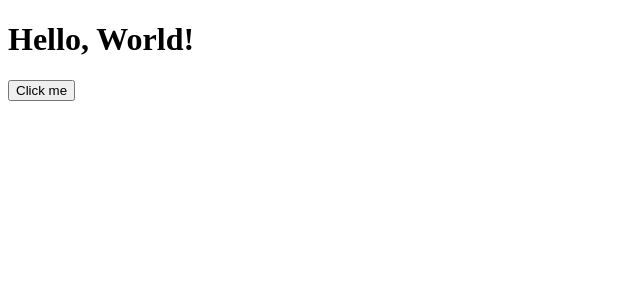
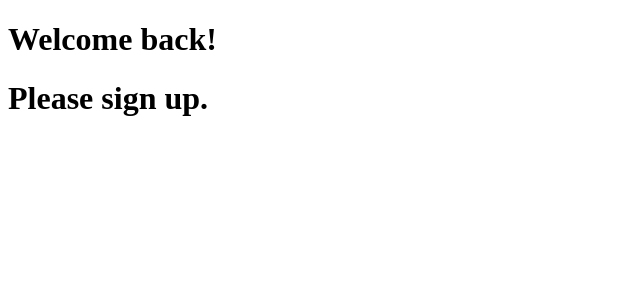
Before and after one commit to datpham0412/react-journey, a React (Create React App) app: page / in a window 1280 px wide. Shown: the top 300 px of the page, without its empty margins (0-640 px from the left). Built offline with nearby package versions, Linux system fonts and the light colour scheme.

Commit message:
Conditional Rendering: using 'if' statement

```diff
--- a/src/App.js
+++ b/src/App.js
@@ -1,15 +1,11 @@
-import React, { useState } from "react";
-import Display from "../src/components/Prop_State/display";
+import React from "react";
+import Greeting from "../src/components/ConditionalRendering/IfStatements/Greeting";
 
 function App() {
-  const [message, setMessage] = useState("Hello, World!");
-
   return (
     <div>
-      <Display message={message} /> {/* Pass the message as a prop */}
-      <button onClick={() => setMessage("You clicked the button")}>
-        Click me
-      </button>
+      <Greeting isLoggedIn={true} />
+      <Greeting isLoggedIn={false} />
     </div>
   );
 }
--- /dev/null
+++ b/src/components/ConditionalRendering/IfStatements/Greeting.js
@@ -0,0 +1,19 @@
+import React from "react";
+
+function UserGreeting(props) {
+  return <h1>Welcome back!</h1>;
+}
+
+function GuestGreeting(props) {
+  return <h1>Please sign up.</h1>;
+}
+
+function Greeting(props) {
+  const isLoggedIn = props.isLoggedIn;
+  if (isLoggedIn) {
+    return <UserGreeting />;
+  }
+  return <GuestGreeting />;
+}
+
+export default Greeting;
```
